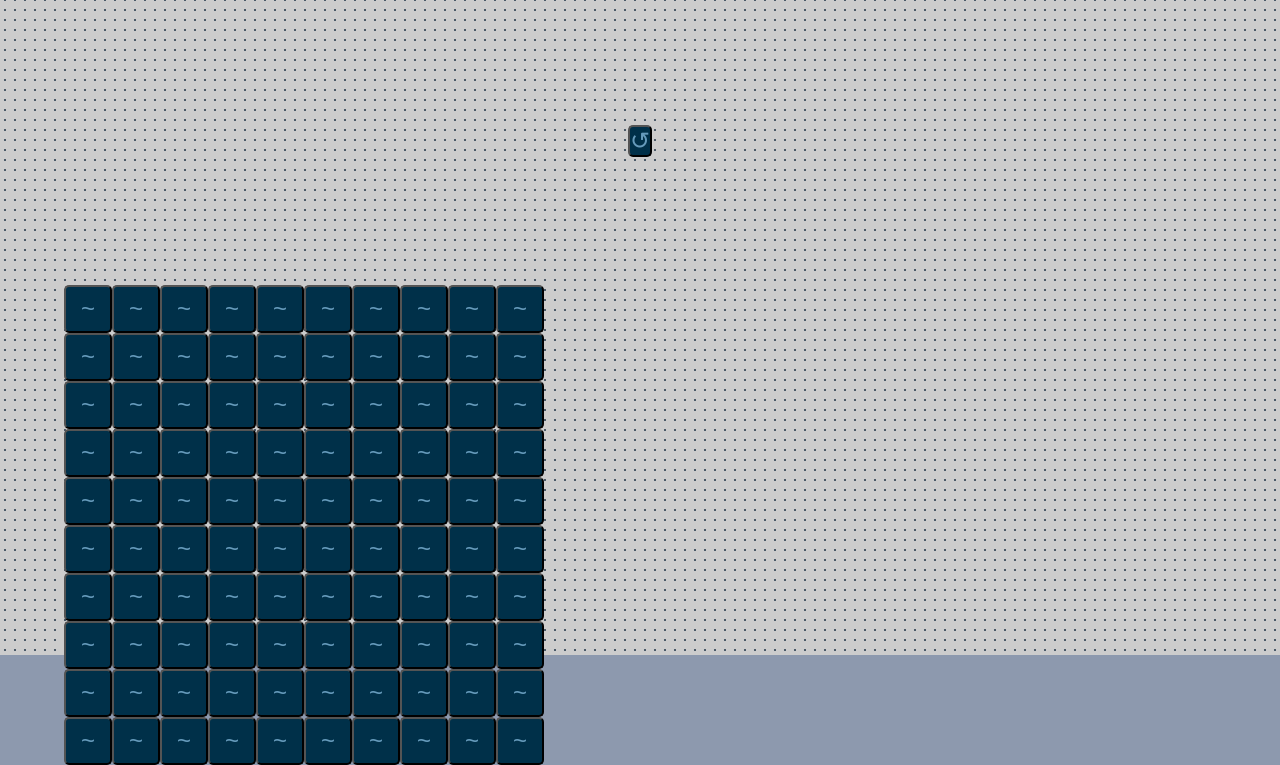
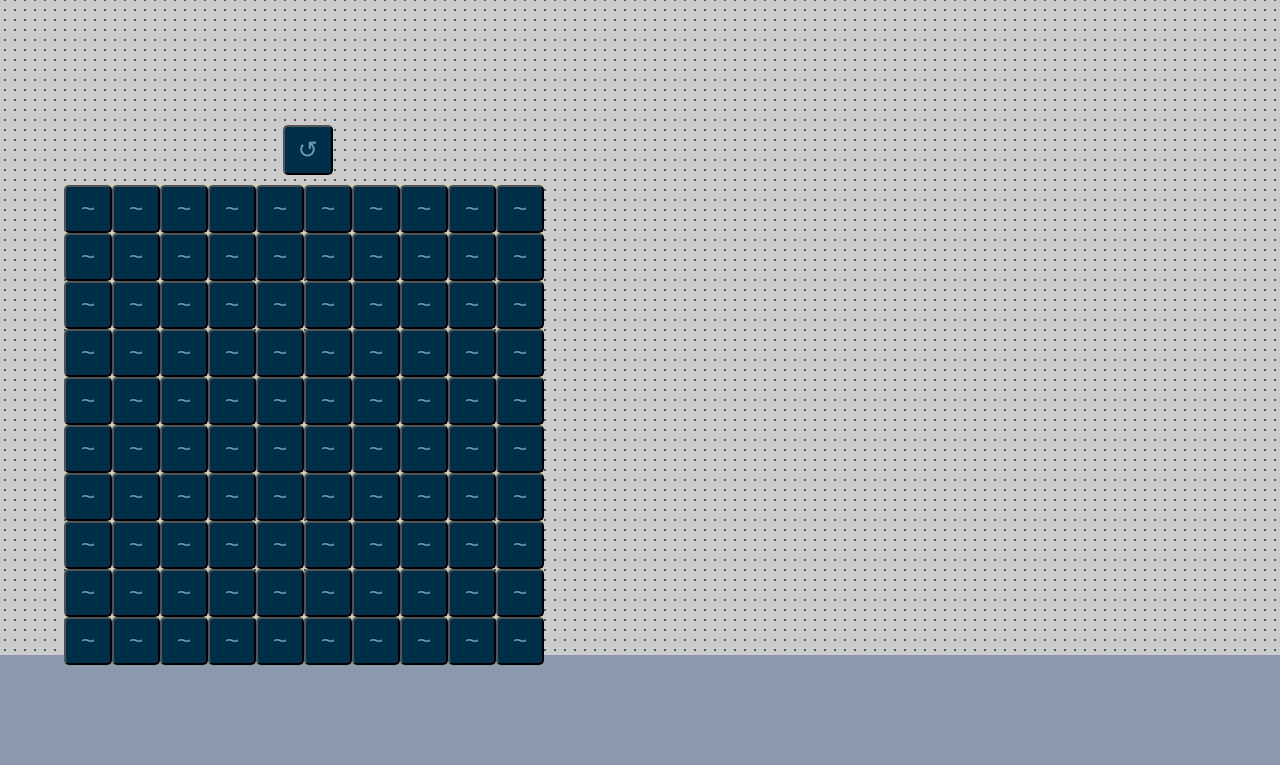
Before and after one commit to reyes-dev/battleship-js, a website built with webpack: page src/index.html in a window 1280 px wide. Shown: the part 145-910 px from the top of the page. After the commit the page ends 810 px from the top, so only its background shows below. Built offline with nearby package versions, Linux system fonts and the light colour scheme; a web font is replaced by a local one.

Commit message:
Style page

```diff
--- a/src/index.html
+++ b/src/index.html
@@ -11,11 +11,13 @@
     <div id="shadowBox">
       <h1 class="rainbow rainbow_text_animated">Battleship</h1>
     </div>
-    <button class="direction">↺</button>
+    <div class="container">
+      <button class="direction">↺</button>
 
-    <div class="boards">
-      <div class="player"></div>
-      <div class="computer"></div>
+      <div class="boards">
+        <div class="player"></div>
+        <div class="computer"></div>
+      </div>
     </div>
   </div>
 </body>
--- a/src/style.css
+++ b/src/style.css
@@ -68,6 +68,15 @@ button {
   animation: rainbow_animation 6s ease-in-out infinite;
   background-size: 400% 100%;
 }
+.direction {
+  height: 50px;
+  width: 50px;
+  margin-bottom: 10px;
+  margin-left: 19%;
+}
+.hide {
+  display: none;
+}
 
 @keyframes rainbow_animation {
   0%,100% {
```
